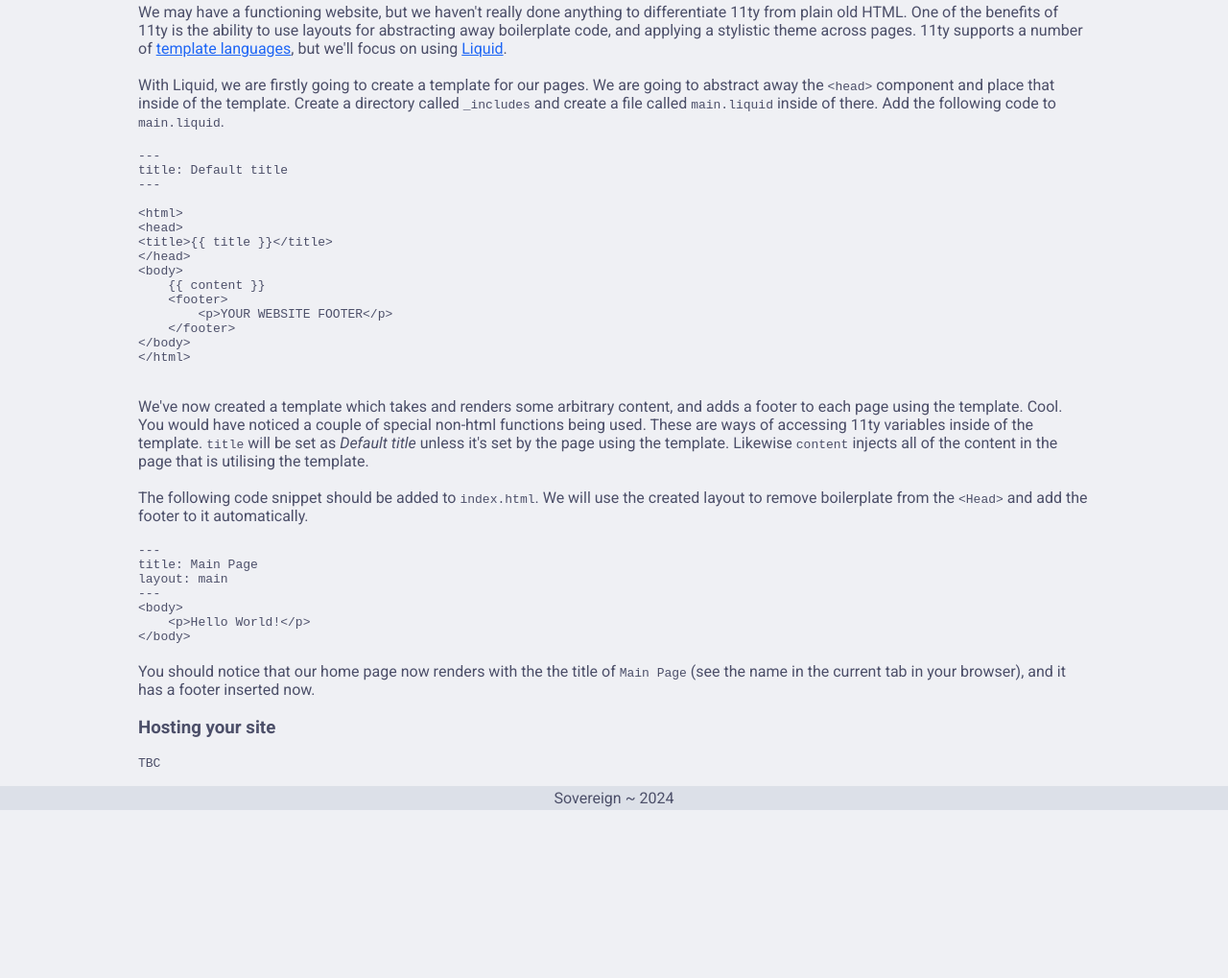
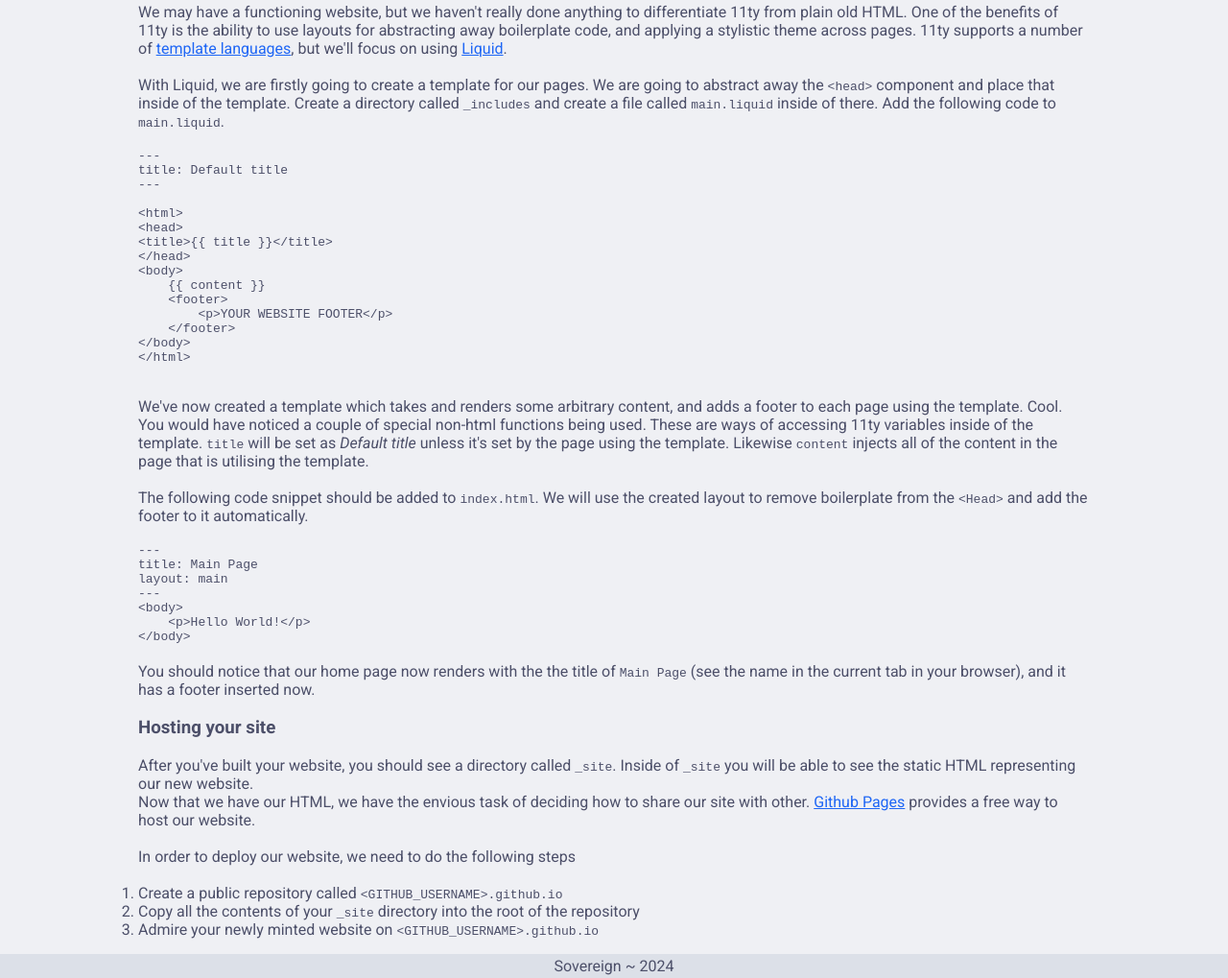
Before and after one commit to SovG/SovG.github.io, a plain HTML site: page posts/tutorials/11ty/index.html in a window 1280 px wide. Shown: the part 1461-2480 px from the top of the page at 96% size. Before the commit the page ends 2305 px from the top, so only its background shows below. Drawn offline with Linux system fonts and the light colour scheme.

Commit message:
Update 11ty tutorial to have portion on deploying to GH Pages

```diff
--- a/posts/tutorials/11ty/index.html
+++ b/posts/tutorials/11ty/index.html
@@ -129,7 +129,19 @@ layout: main
 <br/><br/></p>
 <h3>Hosting your site</h3>
 <br/>
-<p><code>TBC</code></p>
+<p>After you've built your website, you should see a directory called <code>_site</code>.
+Inside of <code>_site</code> you will be able to see the static HTML representing our new website.
+<br/>
+Now that we have our HTML, we have the envious task of deciding how to share our site with other.
+<a href="https://pages.github.com">Github Pages</a> provides a free way to host our website.
+<br/><br/></p>
+<p>In order to deploy our website, we need to do the following steps
+<br/><br/></p>
+<ol>
+<li>Create a public repository called <code>&lt;GITHUB_USERNAME&gt;.github.io</code></li>
+<li>Copy all the contents of your <code>_site</code> directory into the root of the repository</li>
+<li>Admire your newly minted website on <code>&lt;GITHUB_USERNAME&gt;.github.io</code></li>
+</ol>
 
         </main>
         <footer>
```
